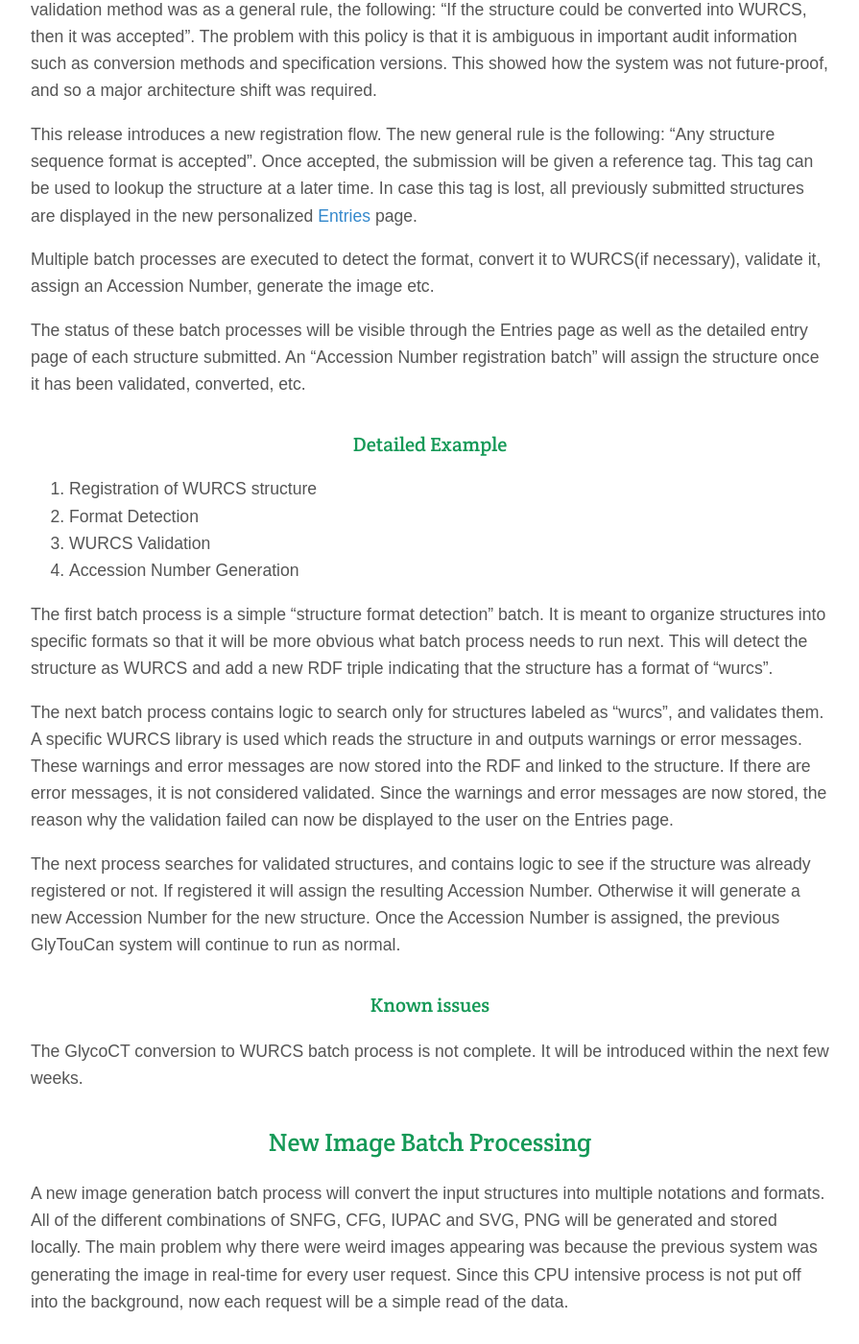
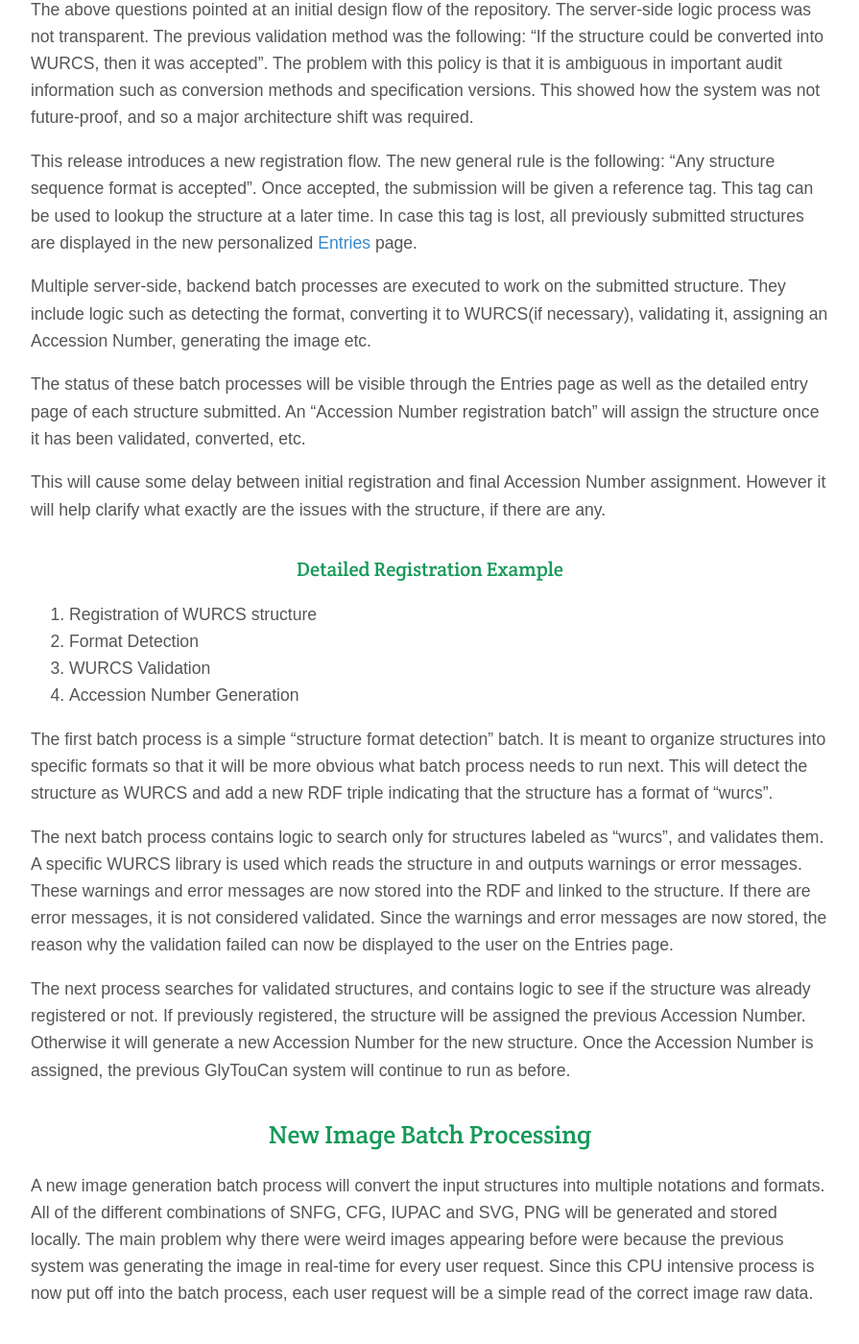
Before and after one commit to glytoucan/glytoucan, a Jekyll site: the page built from blog/index.html, in a window 1280 px wide and 1400 px high, scrolled down 1205 px. Shown: the whole window at 96% size, without its empty margins (192-1087 px from the left). Built offline with Jekyll 4.4.1, drawn with Linux system fonts in a browser that asks for light colours; nearby versions of some CDN libraries; the list of posts is cut into pages by our own code; some of the changed text lies outside the part shown.

Commit message:
minor fixes

```diff
--- a/_posts/2019-08-01-new-backend-release.md
+++ b/_posts/2019-08-01-new-backend-release.md
@@ -14,14 +14,15 @@
 
 ## Main Features
 
-* New Registration flow, any structure format or nomenclature accepted.
+* New structure registration process: any structure format or nomenclature accepted.
 * More transparency of how inputted structures are detected, converted, validated, etc.
 * Background batch-processing framework introduced.
 * Audited data conversion/modification/validation.
 * Image background processing.
-* New Server Hardware
-* New [Entries](https://glytoucan.org/Users/structure) page which shows all previous registration requests.
+* New server hardware.
+* New [Entries](https://glytoucan.org/Users/structure) page which shows all previous registrations.
 * New UI methodology
+* CI introduced (for developer's sanity)
 
 ### Questions Answered
 
@@ -31,17 +32,19 @@
 * "I have doubts about this structure, how was it generated?"
 * "The image is wrong!"
 
-## New structure registration changes
+## New Registration Flow
 
-One of the main issues with the initial design of the repository, was the validation process.  The previous validation method was as a general rule, the following: "If the structure could be converted into WURCS, then it was accepted".  The problem with this policy is that it is ambiguous in important audit information such as conversion methods and specification versions.  This showed how the system was not future-proof, and so a major architecture shift was required.
+The above questions pointed at an initial design flow of the repository.  The server-side logic process was not transparent.  The previous validation method was the following: "If the structure could be converted into WURCS, then it was accepted".  The problem with this policy is that it is ambiguous in important audit information such as conversion methods and specification versions.  This showed how the system was not future-proof, and so a major architecture shift was required.
 
 This release introduces a new registration flow.  The new general rule is the following: "Any structure sequence format is accepted".  Once accepted, the submission will be given a reference tag.  This tag can be used to lookup the structure at a later time.  In case this tag is lost, all previously submitted structures are displayed in the new personalized [Entries](https://glytoucan.org/Users/structure) page.
 
-Multiple batch processes are executed to detect the format, convert it to WURCS(if necessary), validate it, assign an Accession Number, generate the image etc.
+Multiple server-side, backend batch processes are executed to work on the submitted structure.  They include logic such as detecting the format, converting it to WURCS(if necessary), validating it, assigning an Accession Number, generating the image etc.
 
 The status of these batch processes will be visible through the Entries page as well as the detailed entry page of each structure submitted.  An "Accession Number registration batch" will assign the structure once it has been validated, converted, etc.
 
-### Detailed Example
+This will cause some delay between initial registration and final Accession Number assignment.  However it will help clarify what exactly are the issues with the structure, if there are any.
+
+### Detailed Registration Example
 
 1. Registration of WURCS structure
 1. Format Detection
@@ -52,12 +55,14 @@
 
 The next batch process contains logic to search only for structures labeled as "wurcs", and validates them.  A specific WURCS library is used which reads the structure in and outputs warnings or error messages.  These warnings and error messages are now stored into the RDF and linked to the structure.  If there are error messages, it is not considered validated.  Since the warnings and error messages are now stored, the reason why the validation failed can now be displayed to the user on the Entries page.
 
-The next process searches for validated structures, and contains logic to see if the structure was already registered or not.  If registered it will assign the resulting Accession Number.  Otherwise it will generate a new Accession Number for the new structure.  Once the Accession Number is assigned, the previous GlyTouCan system will continue to run as normal.
+The next process searches for validated structures, and contains logic to see if the structure was already registered or not.  If previously registered, the structure will be assigned the previous Accession Number.  Otherwise it will generate a new Accession Number for the new structure.  Once the Accession Number is assigned, the previous GlyTouCan system will continue to run as before.
+
+## New Image Batch Processing
+
+A new image generation batch process will convert the input structures into multiple notations and formats.  All of the different combinations of SNFG, CFG, IUPAC and SVG, PNG will be generated and stored locally.  The main problem why there were weird images appearing before were because the previous system was generating the image in real-time for every user request.  Since this CPU intensive process is now put off into the batch process, each user request will be a simple read of the correct image raw data.
 
 ### Known issues
 
-The GlycoCT conversion to WURCS batch process is not complete.  It will be introduced within the next few weeks.
+The GlycoCT conversion to WURCS batch process is in development.  It will be introduced within the next few weeks.
 
-## New Image Batch Processing
-
-A new image generation batch process will convert the input structures into multiple notations and formats.  All of the different combinations of SNFG, CFG, IUPAC and SVG, PNG will be generated and stored locally.  The main problem why there were weird images appearing was because the previous system was generating the image in real-time for every user request.  Since this CPU intensive process is not put off into the background, now each request will be a simple read of the data.
+One of the major changes with this process is that the Accession Number is not received in real-time after submission.  The Website, client library, and CLI interface were all slightly modified to account for this.  As a simple measure to prevent duplications, an exact search of the input sequence is done to check if it is registered already or not.  If so, the accession number is returned, otherwise the reference tag is returned.
```
